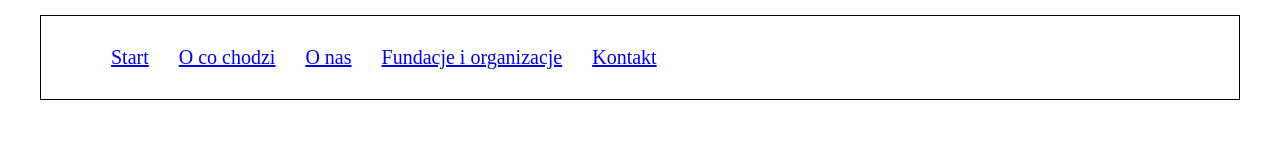
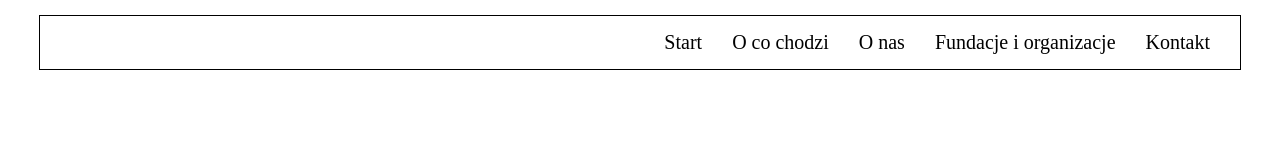
Before and after one commit to Pheniksja/give-Away-Charity, a website: page index.html in a window 1280 px wide. Drawn offline with Linux system fonts and the light colour scheme.

Commit message:
giveAwayCharity-add header

```diff
--- a/index.html
+++ b/index.html
@@ -10,7 +10,7 @@
         <div class="container">
             <nav class= "header-nav">
               <ul class= "header-nav-list">
-                  <li> <a href = "#"> Start </a></li>
+                  <li class = 'test'> <a href = "#"> Start </a></li>
                   <li> <a href = "#"> O co chodzi </a></li>
                   <li> <a href = "#"> O nas </a></li>
                   <li> <a href = "#"> Fundacje i organizacje </a></li>
--- a/scss/partials/_header.scss
+++ b/scss/partials/_header.scss
@@ -12,20 +12,21 @@
     margin: 0 auto;
     border: 1px solid black;
     display: flex;
-    justify-content: space-between;
-    box-sizing: border-box;
+    justify-content: flex-end;
 }
 
 .header-nav-list {
-    list-style:none;
     display:flex;
     margin: 15px;
 }
 
 .header-nav-list li {
+    display:flex;
+    padding: 0 15px;
+}
 
+.header-nav-list li a {
+    text-decoration: none;
     justify-content:flex-end;
-    padding: 15px;
-    display: inline-block;
-    // justify-content: left;
+    color: black;
 }
```
Also changed, not shown: css/main.css, 1 other file.
